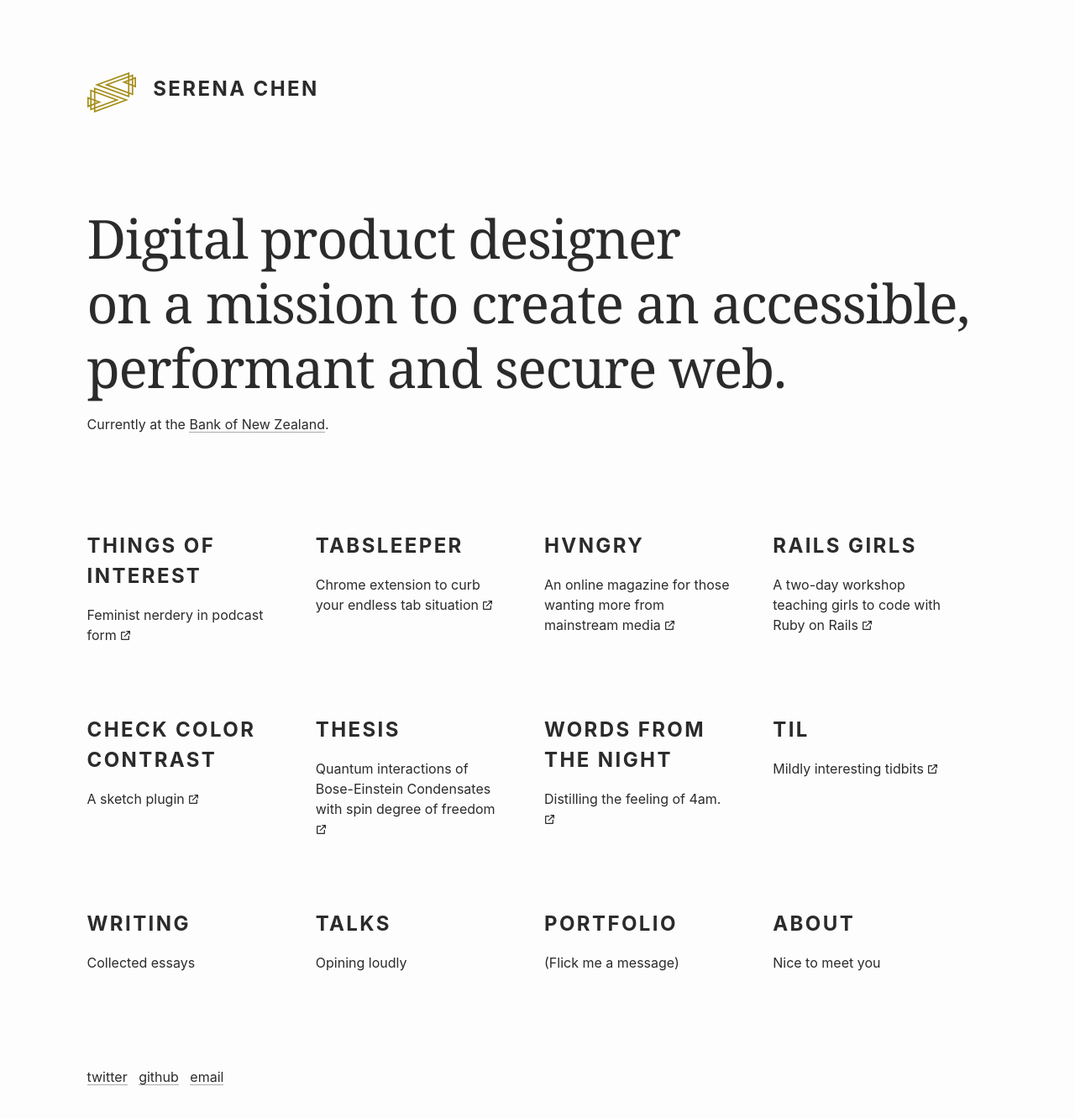
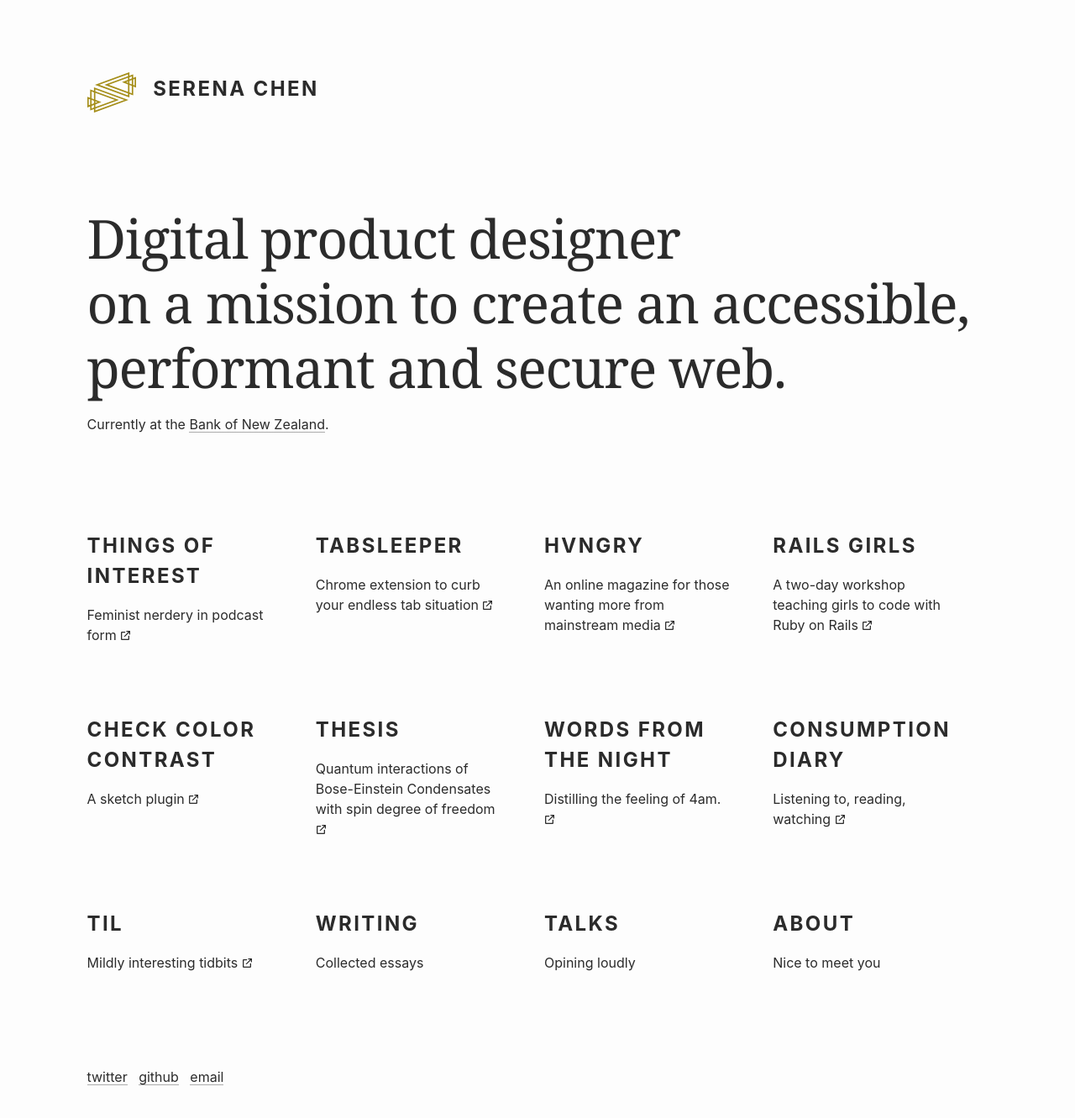
Before and after one commit to heisenburger/ws, a Jekyll site: the page built from index.html, in a window 1280 px wide. Shown: the top 1331 px of the page at 84% size. Built offline with Jekyll 4.4.1, drawn with Linux system fonts in a browser that asks for light colours; some web fonts are replaced.

Commit message:
add media diary

```diff
--- a/index.html
+++ b/index.html
@@ -59,17 +59,23 @@ layout: default
       <img src="/images/extlink.svg" alt="External link" class="inlineicon" />
     </p>
   </li></a>
+<!--   <a class="feature-link grid-child l-nu">
+    <h3>Schwarzschild Cavities</h3>
+    <p>GR presentation notes</p>
+  </a> -->
+  <a href="https://eyeballs-and-earholes.tumblr.com/" class="feature-link grid-child l-nu"><li>
+    <h3>Consumption diary</h3>
+    <p>Listening to, reading, watching
+      <img src="/images/extlink.svg" alt="External link" class="inlineicon" />
+    </p>
+  </li></a>
   <a href="https://heisenburger.github.io/til/" class="feature-link grid-child l-nu"><li>
     <h3>TIL</h3>
     <p>Mildly interesting tidbits
       <img src="/images/extlink.svg" alt="External link" class="inlineicon" />
     </p>
   </li></a>
-<!--   <a class="feature-link grid-child l-nu">
-    <h3>Schwarzschild Cavities</h3>
-    <p>GR presentation notes</p>
-  </a> -->
-  <a href="{{ site.baseurl }}/writing/" class="feature-link grid-child l-nu"><li>
+ <a href="{{ site.baseurl }}/writing/" class="feature-link grid-child l-nu"><li>
     <h3>Writing</h3>
     <p>Collected essays</p>
   </li></a>
@@ -77,11 +83,11 @@ layout: default
     <h3>Talks</h3>
     <p>Opining loudly</p>
   </li></a>
-  <a class="feature-link grid-child l-nu"><li>
+<!--  <a class="feature-link grid-child l-nu"><li>
     <h3>Portfolio</h3>
     <p>(Flick me a message)
     </p>
-  </li></a>
+</li></a> -->
   <a href="{{ site.baseurl }}/about/" class="feature-link grid-child l-nu"><li>
     <h3>About</h3>
     <p>Nice to meet you</p>
```
